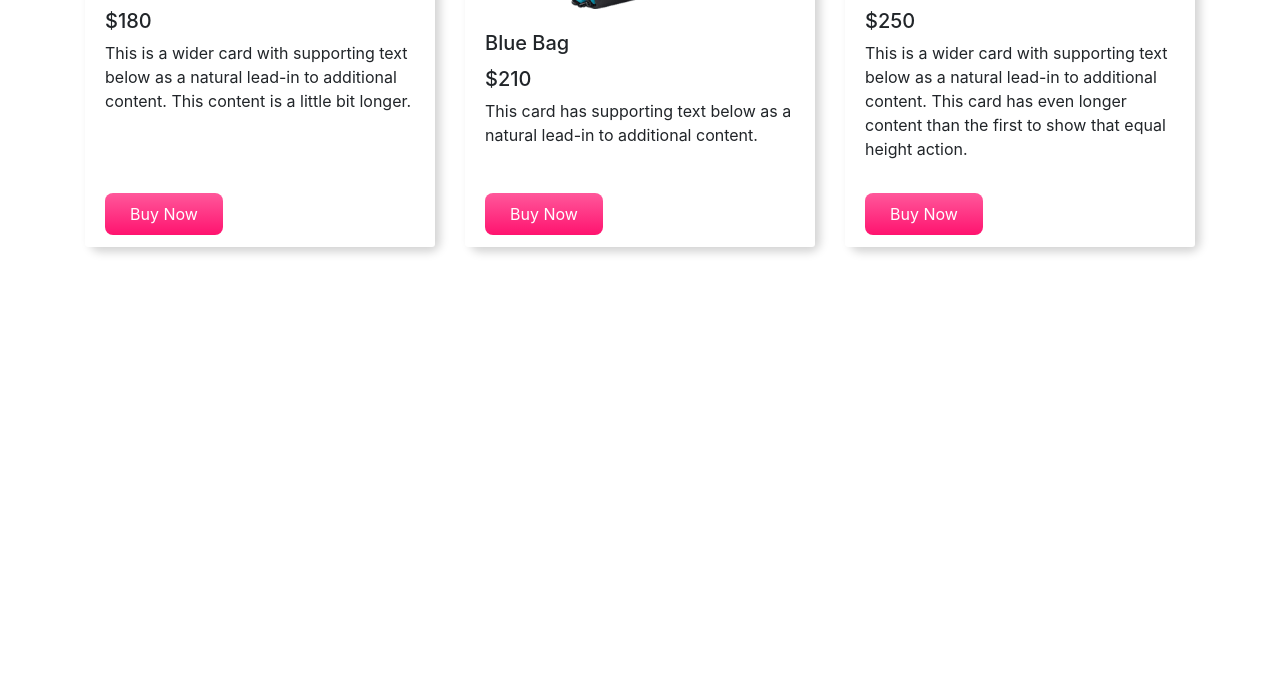
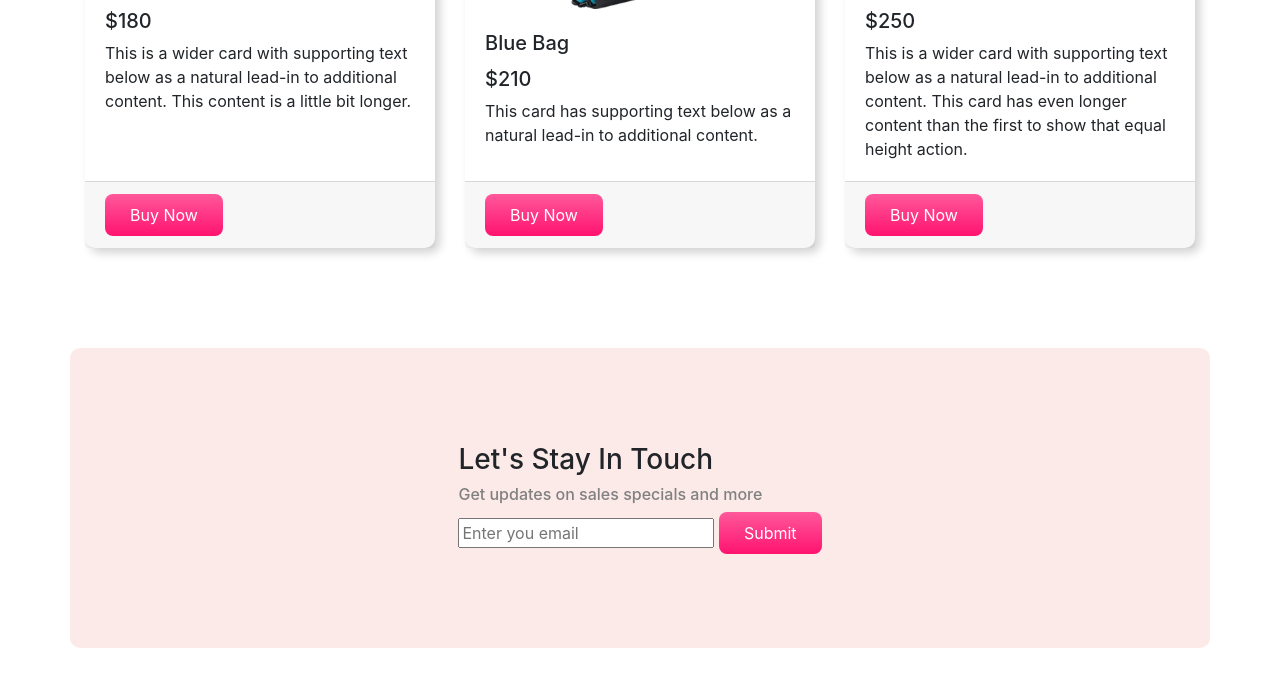
Before and after one commit to MdPavelSarker/panda-commerce, a plain HTML site: page index.html in a window 1280 px wide. Shown: the part 1945-2631 px from the top of the page. Before the commit the page ends 2292 px from the top, so only its background shows below. Drawn offline with nearby package versions, Linux system fonts and the light colour scheme.

Commit message:
subscribe section complete

```diff
--- a/index.html
+++ b/index.html
@@ -206,7 +206,23 @@
       </div>
     </div>
 
-      <!-- Backpack End Hre -->
+    <!-- Backpack End Hre -->
+
+
+    <!-- Subscribe Start Hre -->
+    <div class="container  d-flex justify-content-center align-items-center orange-bg " id="subscribe">
+      <div>
+        <h3>Let's Stay In Touch</h3>
+        <h6>Get updates on sales specials and more</h6>
+        <input type="text" placeholder="Enter you email">
+        <button class="buy-now-button">Submit</button>
+        </div>
+
+    </div>
+
+
+      <!-- Subscribe End Hre -->
+
 
 
 
--- a/style.css
+++ b/style.css
@@ -49,7 +49,14 @@
     box-shadow: 5px 5px 10px lightgray;
 
 }
-.card-footer{
+/* .card-footer{
     background-color: white;
     border-top: none;
+} */
+#subscribe{
+    height: 300px;
 }
+#subscribe h6{
+    color: gray;
+
+}
```
